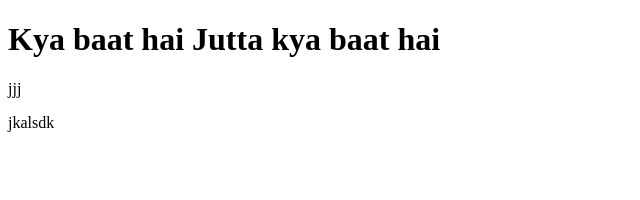
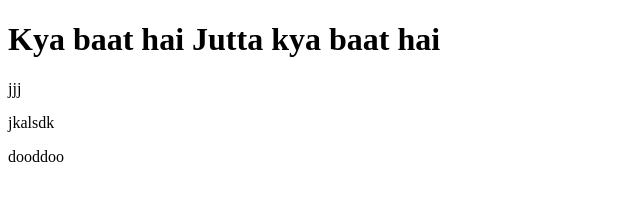
Before and after one commit to Hamza-Asif99/FirstGit, a plain HTML site: page index.html in a window 1280 px wide. Shown: the full height of the page, 0-640 px from the left. Drawn offline with Linux system fonts and the light colour scheme.

Commit message:
Changed html file

```diff
--- a/index.html
+++ b/index.html
@@ -10,5 +10,6 @@
     <h1>Kya baat hai Jutta kya baat hai</h1>
     <p>jjj</p>
     <p>jkalsdk</p>
+    <p>dooddoo</p>
 </body>
 </html>
```
